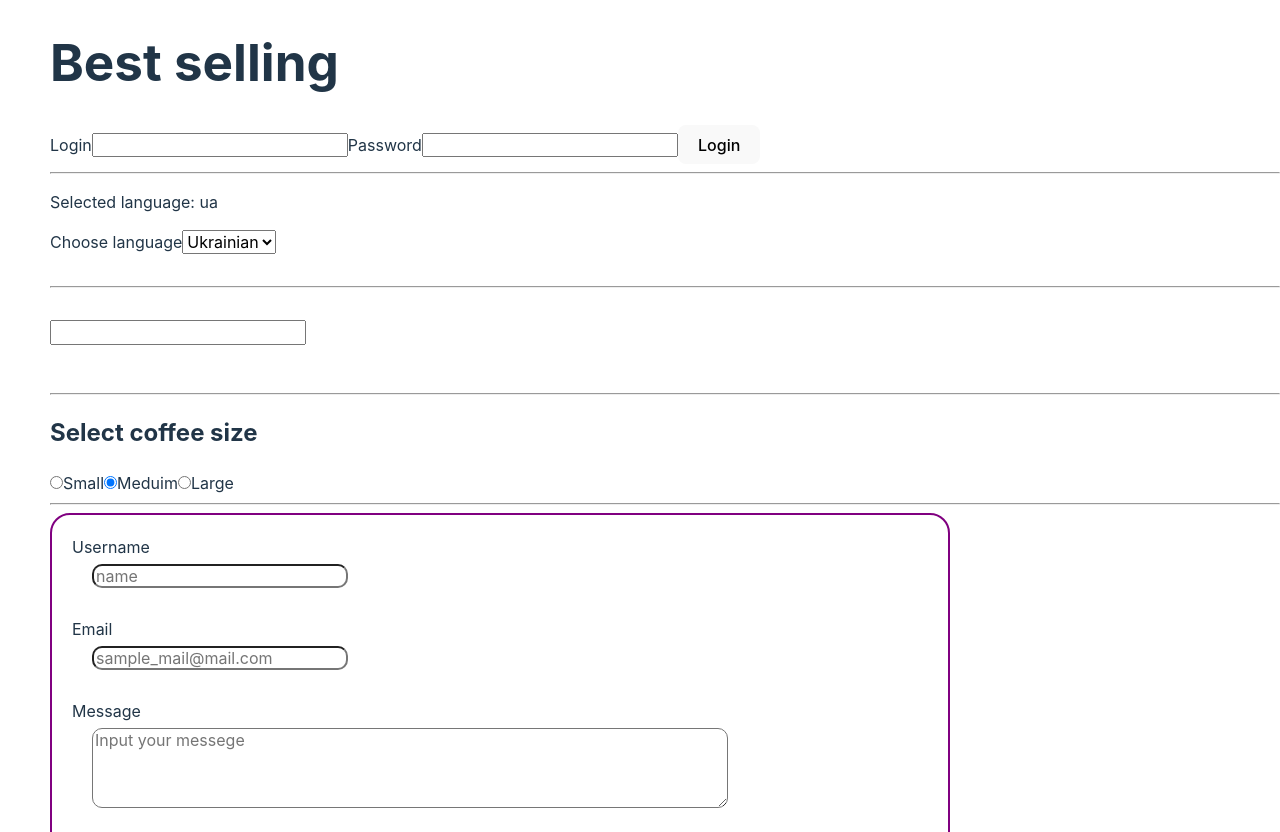
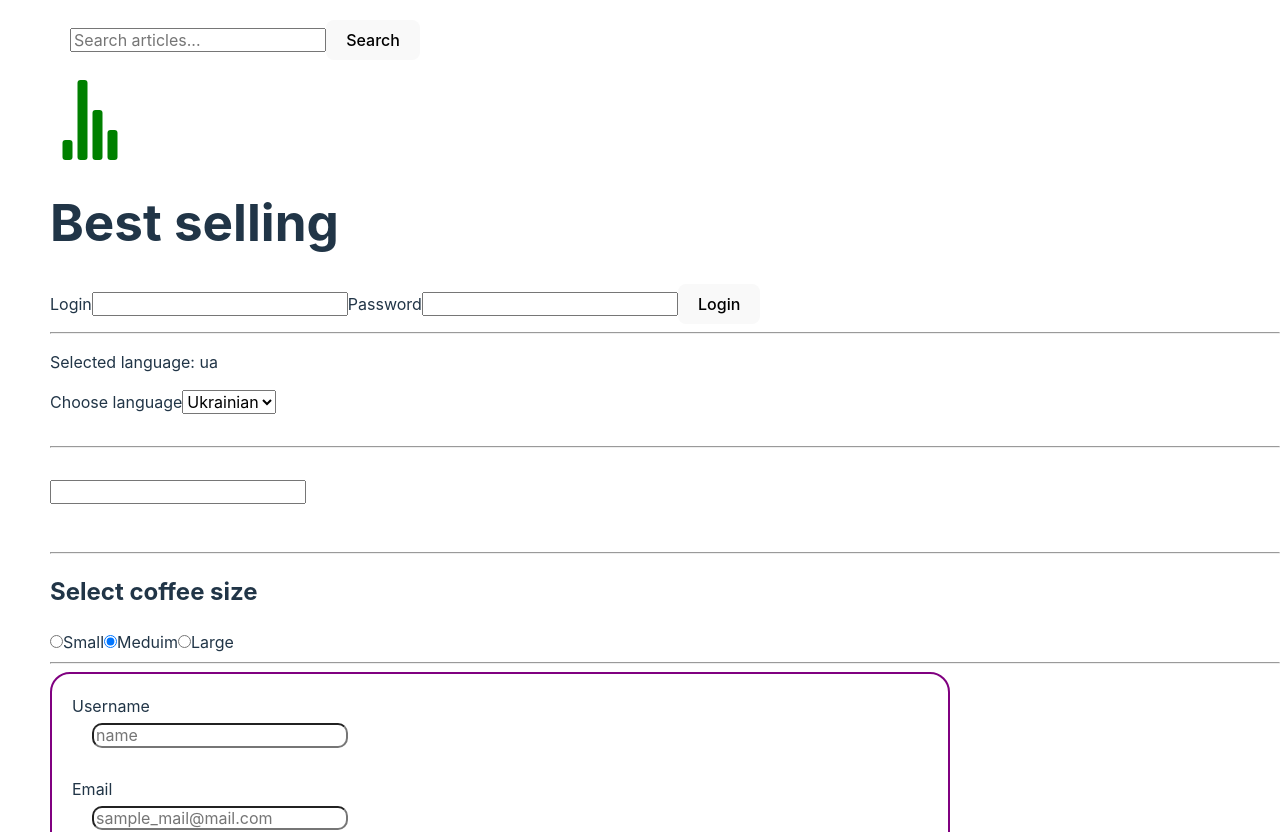
Before and after one commit to Vaddex/react_test, a React (Vite) app: page / in a window 1280 px wide. Shown: the top 832 px of the page. Built offline with nearby package versions, Linux system fonts and the light colour scheme.

Commit message:
added Search articlel conmonent

```diff
--- a/package.json
+++ b/package.json
@@ -11,6 +11,7 @@
     },
     "dependencies": {
         "autoprefixer": "^10.4.19",
+        "axios": "^1.6.8",
         "clsx": "^2.1.1",
         "formik": "^2.4.6",
         "modern-normalize": "^2.0.0",
@@ -19,6 +20,7 @@
         "react": "^18.2.0",
         "react-dom": "^18.2.0",
         "react-icons": "^5.1.0",
+        "react-loader-spinner": "^6.1.6",
         "yup": "^1.4.0"
     },
     "devDependencies": {
--- /dev/null
+++ b/src/articles-api.js
@@ -0,0 +1,16 @@
+// src/articles-api.js
+import axios from "axios";
+
+axios.defaults.baseURL = "https://hn.algolia.com/api/v1";
+
+export const fetchArticlesWithTopic = async (topic) => {
+  const response = axios.get('/search', {
+    params: {
+      query: topic,
+      page: 1,
+      hitsPerPage: 5
+    }
+  });
+  console.log(topic);
+  return response.data.hits;
+};
--- a/src/components/App.jsx
+++ b/src/components/App.jsx
@@ -1,16 +1,46 @@
 import { Product } from './Product';
 import { Alert } from './Alert';
 import { useState } from 'react';
+// import axios from 'axios';
+import { Audio } from 'react-loader-spinner';
+
+// components
 import TestButton from './TestButton/TestButton';
 import TestReader from './TestReader/TestReader';
-import articles from '../reader.json';
 import SearchBar from './SearchBar/SearchBar';
 import LangSwitcher from './LangSwitcher/LangSwitcher';
 import LoginForm from './LoginForm/LoginForm';
 import FeedbackForm from './FeedbackForm/FeedbackForm';
+import ArticleList from './ArticleList/ArticleList';
+import { fetchArticlesWithTopic } from '../articles-api';
+import { SearchForm } from './SearchForm/SearchForm';
+import Loader from './Loader/Loader';
+import Error from './Error/Error.jsx';
 // import Timer from './Timer/Timer';
 
+// JSON datd
+import articles from '../reader.json';
+
 export default function App() {
+    // state
+    const [dataArcicles, setArticles] = useState([]);
+    const [loading, setLoading] = useState(false);
+    const [error, setError] = useState(false);
+
+    const handleSearch = async topic => {
+        try {
+            setLoading(true);
+            setError(false);
+            setArticles([]);
+            const data = await fetchArticlesWithTopic(topic);
+            setArticles(data);
+        } catch (error) {
+            setError(true);
+        } finally {
+            setLoading(false);
+        }
+    };
+
     // LangSwitcher
     const [lang, setLang] = useState('ua');
 
@@ -28,6 +58,25 @@ export default function App() {
 
     return (
         <div>
+            <div>
+                <SearchForm onSearch={handleSearch} />
+                {loading && <Loader />}
+                {error && <Error />}
+                {dataArcicles.length > 0 && (
+                    <ArticleList items={dataArcicles} />
+                )}
+            </div>
+            <>
+                <Audio
+                    height="80"
+                    width="80"
+                    radius="9"
+                    color="green"
+                    ariaLabel="three-dots-loading"
+                    wrapperStyle
+                    wrapperClass
+                />
+            </>
             <h1>Best selling</h1>
             <>
                 <LoginForm />
--- /dev/null
+++ b/src/components/ArticleList/ArticleList.jsx
@@ -0,0 +1,15 @@
+import css from './ArticleList.module.css';
+
+const ArticleList = ({ items }) => (
+    <ul className={css.container}>
+        {items.map(({ objectID, url, title }) => (
+            <li key={objectID}>
+                <a href={url} target="_blank" rel="noreferrer noopener">
+                    {title}
+                </a>
+            </li>
+        ))}
+    </ul>
+);
+
+export default ArticleList;
--- /dev/null
+++ b/src/components/ArticleList/ArticleList.module.css
@@ -0,0 +1,5 @@
+.container {
+    border: 2px solid yellow;
+    border-radius: 25px;
+    padding: 30px;
+}
--- /dev/null
+++ b/src/components/Error/Error.jsx
@@ -0,0 +1,5 @@
+const Error = () => {
+    return <div>ERROR</div>;
+};
+
+export default Error;
--- /dev/null
+++ b/src/components/Loader/Loader.jsx
@@ -0,0 +1,5 @@
+const Loader = () => {
+    return <div>LOAD</div>;
+};
+
+export default Loader;
--- /dev/null
+++ b/src/components/SearchForm/SearchForm.jsx
@@ -0,0 +1,29 @@
+// src/components/SearchForm.jsx
+import css from './SearchForm.module.css';
+
+export const SearchForm = ({ onSearch }) => {
+    const handleSubmit = evt => {
+        evt.preventDefault();
+        const form = evt.target;
+        const topic = form.elements.topic.value;
+
+        // Якщо текстове поле порожнє, виводимо повідомлення
+        // і припиняємо виконання функції.
+        if (form.elements.topic.value.trim() === '') {
+            alert('Please enter search term!');
+            return;
+        }
+
+        // У протилежному випадку викликаємо пропс
+        // і передаємо йому значення поля
+        onSearch(topic);
+        form.reset();
+    };
+
+    return (
+        <form onSubmit={handleSubmit} className={css.container}>
+            <input type="text" name="topic" placeholder="Search articles..." />
+            <button>Search</button>
+        </form>
+    );
+};
--- /dev/null
+++ b/src/components/SearchForm/SearchForm.module.css
@@ -0,0 +1,5 @@
+.container {
+    border: 2px solig green;
+    border-radius: 25px;
+    padding: 20px;
+}
```
Also changed, not shown: 1 other file (tests, documents, lock files or other folders).
